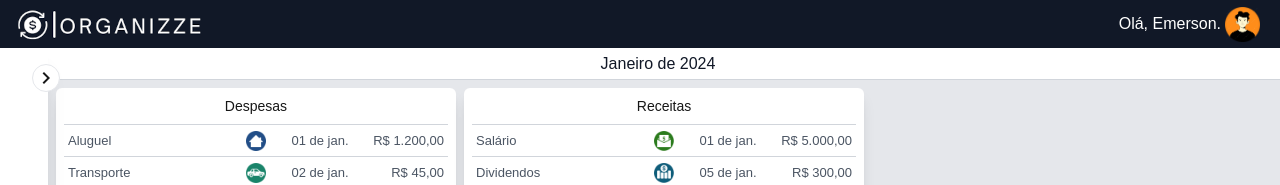
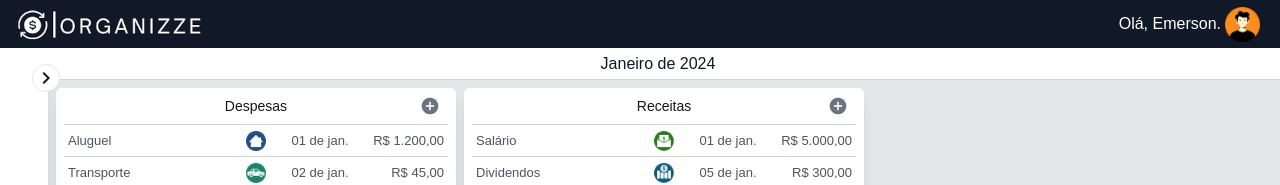
Before and after one commit to RodriguesEmerson/organizze, a Next.js app: page /dashboard/monthly in a window 1280 px wide. Shown: the top 185 px of the page. Built offline with nearby package versions, Linux system fonts and the light colour scheme.

Commit message:
Modal AddNewRelease criado

```diff
--- a/app/UI/Board/ExpenseTable.jsx
+++ b/app/UI/Board/ExpenseTable.jsx
@@ -1,12 +1,21 @@
-import { Table } from "@/app/components/Table"
+'use client';
+
+import { Table } from "@/app/components/Table";
+import { ButtonAdd } from "@/app/components/buttons";
+import { useModalsHidden } from "@/app/zustand/useModalsHidden";
 
 export default function ExpenseTable(){
+   const { setShowAddReleaseModal, showAddReleaseModal } = useModalsHidden();
+
    return(
       <div className="p-2 pb-0 rounded-md shadow-lg w-fit bg-white overflow-hidden">
          <div
-            className="text-center text-sm font-thin h-7 border-b-1 border-b-gray-200"
+            className="relative text-center text-sm font-thin h-7 border-b-1 border-b-gray-200"
          >
-            Despesas
+            <h3>Despesas</h3>
+            <div className="absolute top-0 right-2">
+               <ButtonAdd clickEvent={setShowAddReleaseModal} title={'Despesa'}/>
+            </div>
          </div>
          <div className="overflow-y-auto table-scroll-style">
             <div className="pr-2 pb-2"
--- a/app/UI/Board/IncomeTable.jsx
+++ b/app/UI/Board/IncomeTable.jsx
@@ -1,11 +1,17 @@
+import { ButtonAdd } from "@/app/components/buttons"
 import { Table } from "@/app/components/Table"
 
 export default function IncomeTable() {
    return (
       <div className="p-2 pb-0 rounded-md shadow-lg w-fit bg-white overflow-hidden">
          <div
-            className="text-center text-sm font-thin h-7 border-b-1 border-b-gray-200"
-         >Receitas</div>
+            className="relative text-center text-sm font-thin h-7 border-b-1 border-b-gray-200"
+         >
+            <h3>Receitas</h3>
+            <div className="absolute top-0 right-2">
+               <ButtonAdd title={'Receita'}/>
+            </div>
+         </div>
 
          <div className="overflow-y-auto table-scroll-style">
             <div className="pr-2 pb-2"
--- /dev/null
+++ b/app/components/Modal-NewRelease.jsx
@@ -0,0 +1,15 @@
+import { ButtonClose } from "./buttons"
+
+export function ModalNewRelease({ title }){
+   const type = 'expenses'
+   return (
+      <div className="modal relative h-64 w-96 bg-white rounded-md shadow-lg">
+         <div className="text-center h-8 leading-8 text-sm">
+            <h4>{`Adicionar nova ${title}`}</h4>
+            <div className="absolute h-5 w-5 top-0 right-2">
+               <ButtonClose />
+            </div>
+         </div>
+      </div>
+   )
+}
--- a/app/components/Table.jsx
+++ b/app/components/Table.jsx
@@ -1,5 +1,3 @@
-'use client';
-
 import { useTable } from "../hooks/useTable";
 import { Spinner } from "../UI/spinner";
 
--- a/app/components/buttons.jsx
+++ b/app/components/buttons.jsx
@@ -1,16 +1,31 @@
-export function ButtonDeleteItem(){
-   return(
+export function ButtonDeleteItem() {
+   return (
 
       <button className="h-5 overflow-hidden hover:text-red-800 transition-all">
          <span className="material-icons-outlined !text-lg h-4 !text-start -mt-1">delete</span>
       </button>
    )
 }
-export function ButtonEditItem(){
-   return(
-
+export function ButtonEditItem() {
+   return (
       <button className="h-5 overflow-hidden hover:text-green-800 transition-all">
          <span className="material-icons-outlined !text-xl h-4 !text-start -mt-1">edit_note</span>
       </button>
    )
 }
+
+export function ButtonAdd({ title, clickEvent }) {
+   return (
+      <button onClick={() => clickEvent()} title={`Adicionar nova ${title}`}>
+         <span className="material-icons-outlined !text-xl !text-gray-500 h-4 !text-start -mt-1 hover:!text-gray-700 transition-all">add_circle</span>
+      </button>
+   )
+}
+
+export function ButtonClose(){
+   return(
+      <button onClick={() => clickEvent()}>
+         <span className="material-icons-outlined !text-xl !text-gray-500 !text-start hover:!text-gray-700 transition-all">cancel</span>
+      </button>
+   )
+}
--- a/app/dashboard/monthly/page.jsx
+++ b/app/dashboard/monthly/page.jsx
@@ -3,25 +3,55 @@ import { useTableStore } from "@/app/zustand/useTablesStore";
 import { usePage } from "/app/hooks/usePage";
 import ExpenseTable from "/app/UI/Board/ExpenseTable"
 import IncomeTable from "/app/UI/Board/IncomeTable"
+import { useTable } from "@/app/hooks/useTable";
+import { Spinner } from "@/app/UI/spinner";
+import { useModalsHidden } from "@/app/zustand/useModalsHidden";
+import { ModalNewRelease } from "@/app/components/Modal-NewRelease";
 
-export default function MonthlyDashBoard(){
+export default function MonthlyDashBoard() {
    const { data } = usePage();
    const { selectedTable } = useTableStore();
+   const { tableHandler } = useTable();
+   const table = tableHandler.getSelectedMonthData();
+   const { showAddReleaseModal, setHiddenAllModals } = useModalsHidden();
 
-   return(
+   if (!data) return <Spinner />
+   return (
       <section
          className="ml-9 pl-5 pt-3 bg-gray-200"
-         style={{height: "calc(100vh - 48px)"}}
+         style={{ height: "calc(100vh - 48px)" }}
       >
+         {showAddReleaseModal &&
+            <div
+               className=" absolute flex justify-center items-center bg-black bg-opacity-65 top-0 left-0 h-full w-full z-20"
+               onClick={(e)=> {
+                  !e.target.closest(".modal") &&
+                  setHiddenAllModals()}
+               }
+            >
+               <ModalNewRelease title={"Despesa"}/>
+            </div>
+         }
+
          <div className="border-b-[1px] border-b-gray-300 h-8 bg-white text-gray-900 -mt-3 -ml-5 mb-2 text-center leading-8">
             {`${selectedTable?.month} de ${selectedTable?.year}`}
          </div>
-         <div className="flex flex-row gap-2 items-start">
+         {!table
+            ?
+            <div className="flex items-center justify-center h-[95%] text-gray-900">
+               <span className="text-3xl font-bold">404</span>
+               <span className="inline-block h-12 w-[2px] mx-2 bg-gray-900"></span>
+               <p>{`As finanças de ${selectedTable.month} de ${selectedTable.year} não foram encontradas!`}</p>
+            </div>
+            :
+            <div className="flex flex-row gap-2 items-start">
             <ExpenseTable />
             <div>
                <IncomeTable />
             </div>
          </div>
+         }
+
       </section>
    )
 }
--- a/app/hooks/useTable.js
+++ b/app/hooks/useTable.js
@@ -10,6 +10,7 @@ export function useTable(){
 
          //Current selected year and month.
          const { year, month } = selectedTable;
+         if(!data[year] || !data[year].months[month]) return false;
 
          //Cria uma copia da tabela.
          const currentTable = {...data[year].months[month]};
--- /dev/null
+++ b/app/zustand/useModalsHidden.js
@@ -0,0 +1,14 @@
+import { create } from "zustand";
+
+export const useModalsHidden = create ((set) =>({
+   showAddReleaseModal: false,
+   setShowAddReleaseModal:() => set((state) =>({
+      showAddReleaseModal: !state.showAddReleaseModal
+   })),
+   setHiddenAllModals: () => set((state) => ({
+      showAddReleaseModal: false,
+   }))
+
+
+
+}))
```
